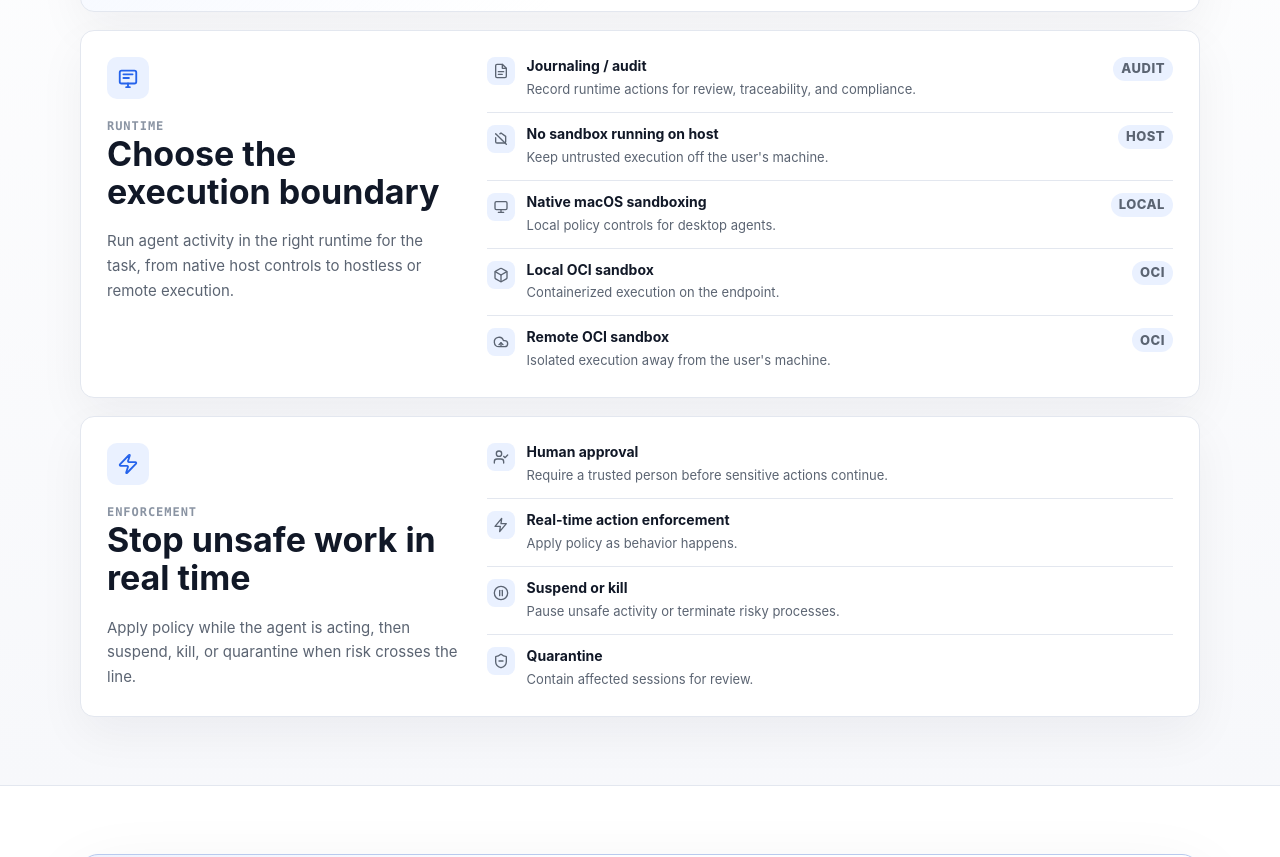
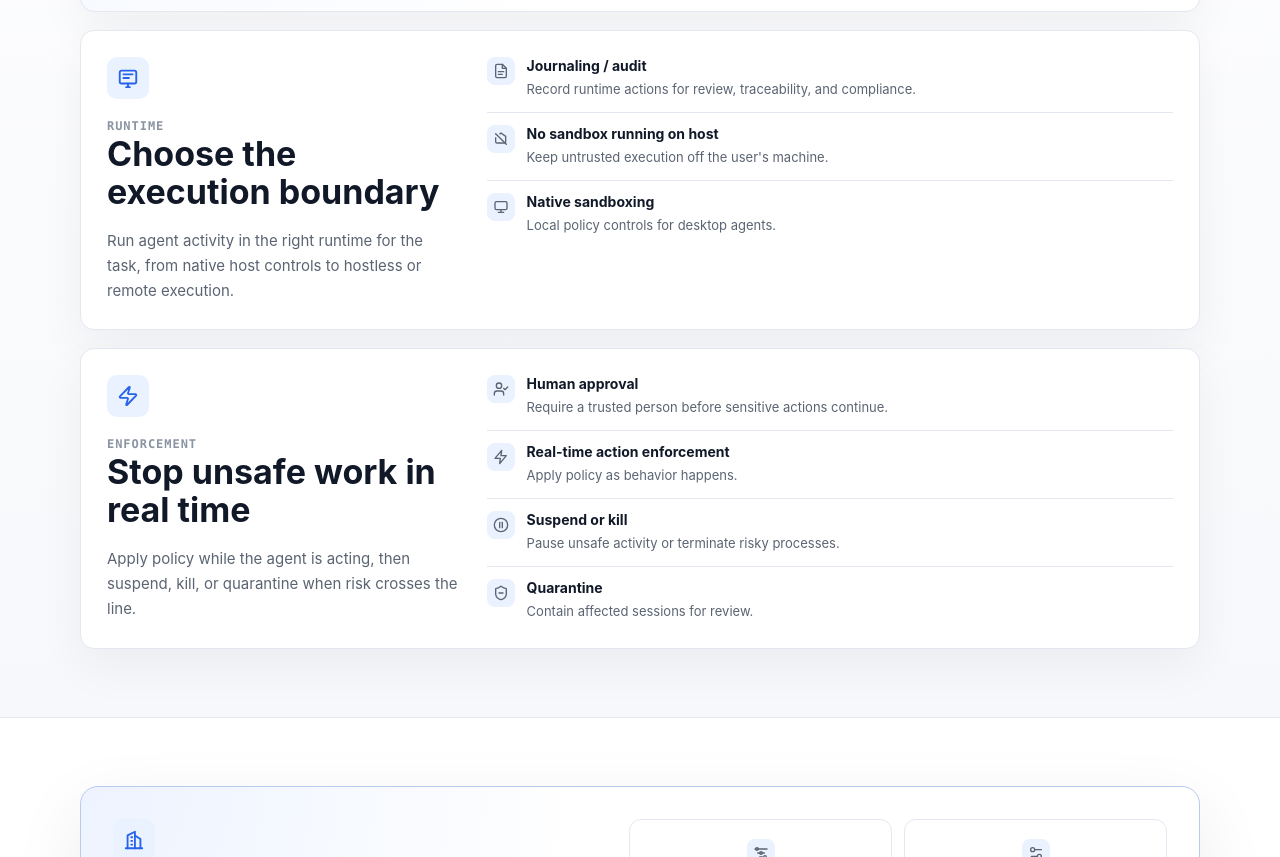
Before and after one commit to nopeid/public, a plain HTML site: page index.html in a window 1280 px wide. Shown: the part 1331-2188 px from the top of the page. Drawn offline with Linux system fonts and the light colour scheme.

Commit message:
refactor: remove unused status tags and simplify feature descriptions

```diff
--- a/index.html
+++ b/index.html
@@ -853,7 +853,6 @@
                   <div><strong>Journaling / audit</strong><span>Record runtime actions for review, traceability, and
                       compliance.</span></div>
                 </div>
-                <span class="status-tag">Audit</span>
               </li>
               <li>
                 <div class="option-main">
@@ -868,7 +867,6 @@
                   <div><strong>No sandbox running on host</strong><span>Keep untrusted execution off the user's
                       machine.</span></div>
                 </div>
-                <span class="status-tag">HOST</span>
               </li>
               <li>
                 <div class="option-main">
@@ -880,41 +878,9 @@
                       <path d="M12 16v4"></path>
                     </svg>
                   </span>
-                  <div><strong>Native macOS sandboxing</strong><span>Local policy controls for desktop agents.</span>
+                  <div><strong>Native sandboxing</strong><span>Local policy controls for desktop agents.</span>
                   </div>
                 </div>
-                <span class="status-tag">Local</span>
-              </li>
-              <li>
-                <div class="option-main">
-                  <span class="feature-item-icon" aria-hidden="true">
-                    <svg width="16" height="16" viewBox="0 0 24 24" fill="none" stroke="currentColor" stroke-width="2"
-                      stroke-linecap="round" stroke-linejoin="round">
-                      <path
-                        d="M21 8a2 2 0 0 0-1-1.73l-7-4a2 2 0 0 0-2 0l-7 4A2 2 0 0 0 3 8v8a2 2 0 0 0 1 1.73l7 4a2 2 0 0 0 2 0l7-4A2 2 0 0 0 21 16Z">
-                      </path>
-                      <path d="m3.3 7 8.7 5 8.7-5"></path>
-                      <path d="M12 22V12"></path>
-                    </svg>
-                  </span>
-                  <div><strong>Local OCI sandbox</strong><span>Containerized execution on the endpoint.</span></div>
-                </div>
-                <span class="status-tag">OCI</span>
-              </li>
-              <li>
-                <div class="option-main">
-                  <span class="feature-item-icon" aria-hidden="true">
-                    <svg width="16" height="16" viewBox="0 0 24 24" fill="none" stroke="currentColor" stroke-width="2"
-                      stroke-linecap="round" stroke-linejoin="round">
-                      <path d="M17.5 19H9a7 7 0 1 1 6.71-9h1.79a4.5 4.5 0 1 1 0 9Z"></path>
-                      <path d="M12 13v5"></path>
-                      <path d="m9 16 3-3 3 3"></path>
-                    </svg>
-                  </span>
-                  <div><strong>Remote OCI sandbox</strong><span>Isolated execution away from the user's machine.</span>
-                  </div>
-                </div>
-                <span class="status-tag">OCI</span>
               </li>
             </ul>
           </article>
```
